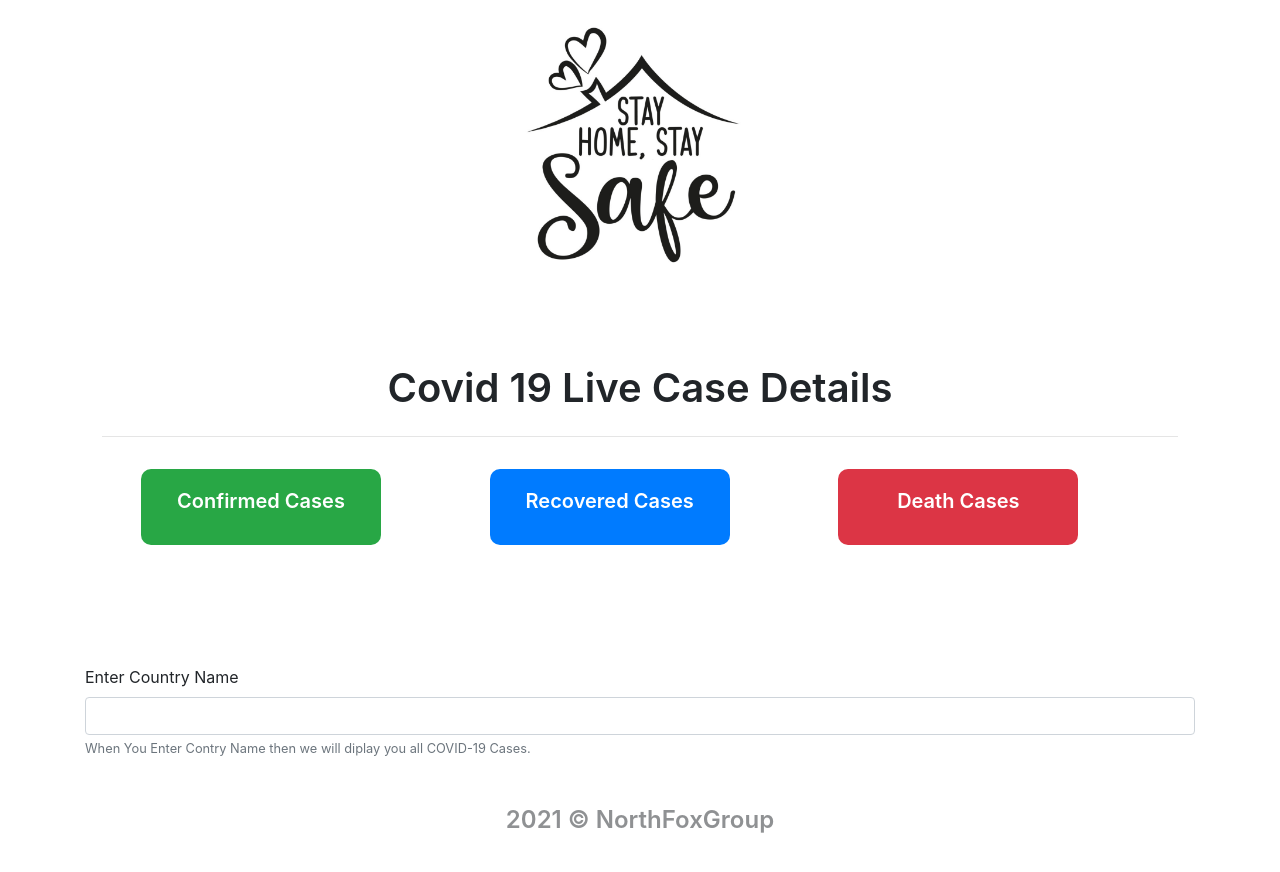
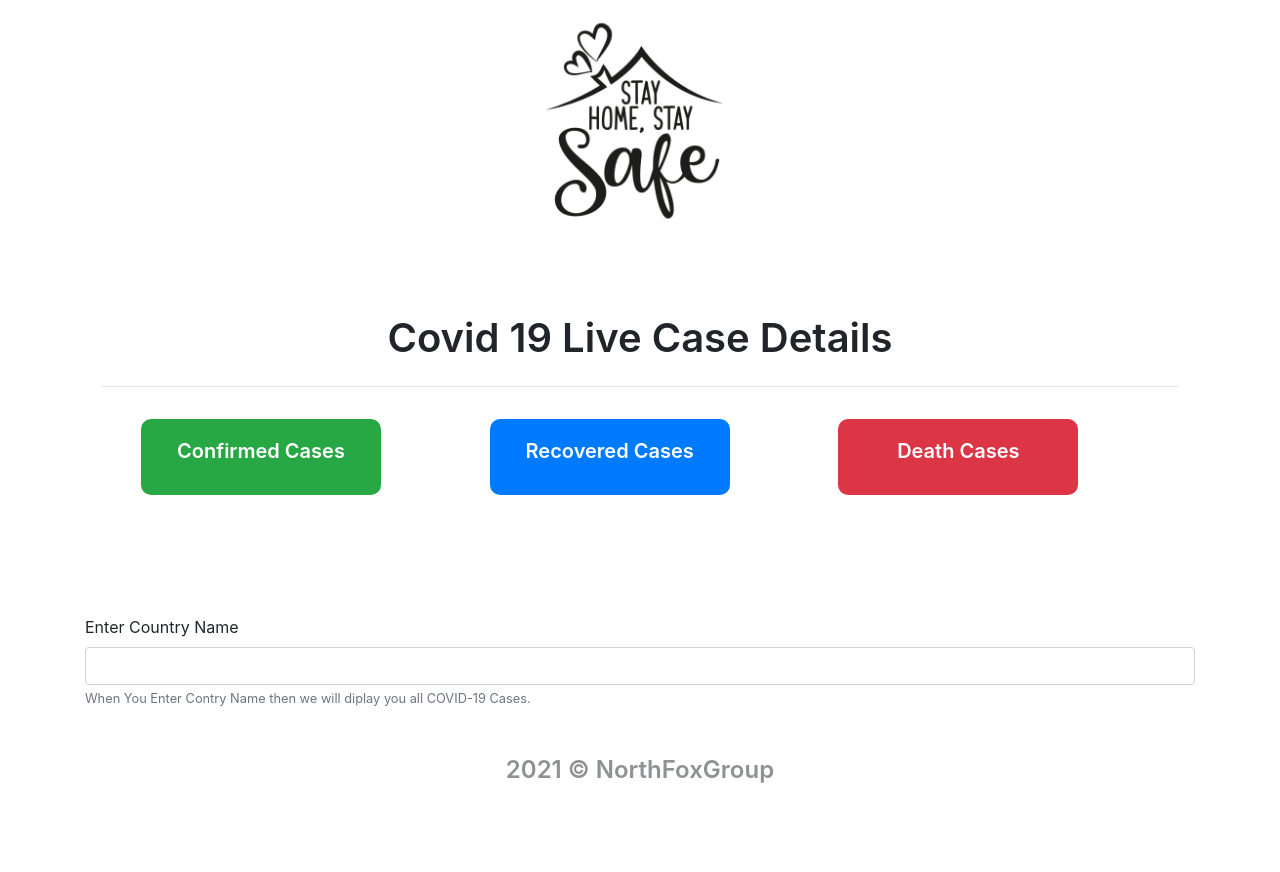
Before and after one commit to princu09/covid19angularjs, a plain HTML site: page index.html in a window 1280 px wide. After the commit the page ends 833 px from the top, so only its background shows below. Drawn offline with nearby package versions, Linux system fonts and the light colour scheme; no server answers.

Commit message:
Update index.html

```diff
--- a/index.html
+++ b/index.html
@@ -20,7 +20,7 @@
 <body ng-app="myApp" ng-controller="MyCtrl">
 
     <div class="container mb-0 text-center">
-        <img src="img/logo.jpg" width="300rem" alt="">
+        <img src="img/logo.jpg" width="250rem" alt="">
     </div>
 
     <div class="container text-center mt-0 jumbotron bg-white">
```
